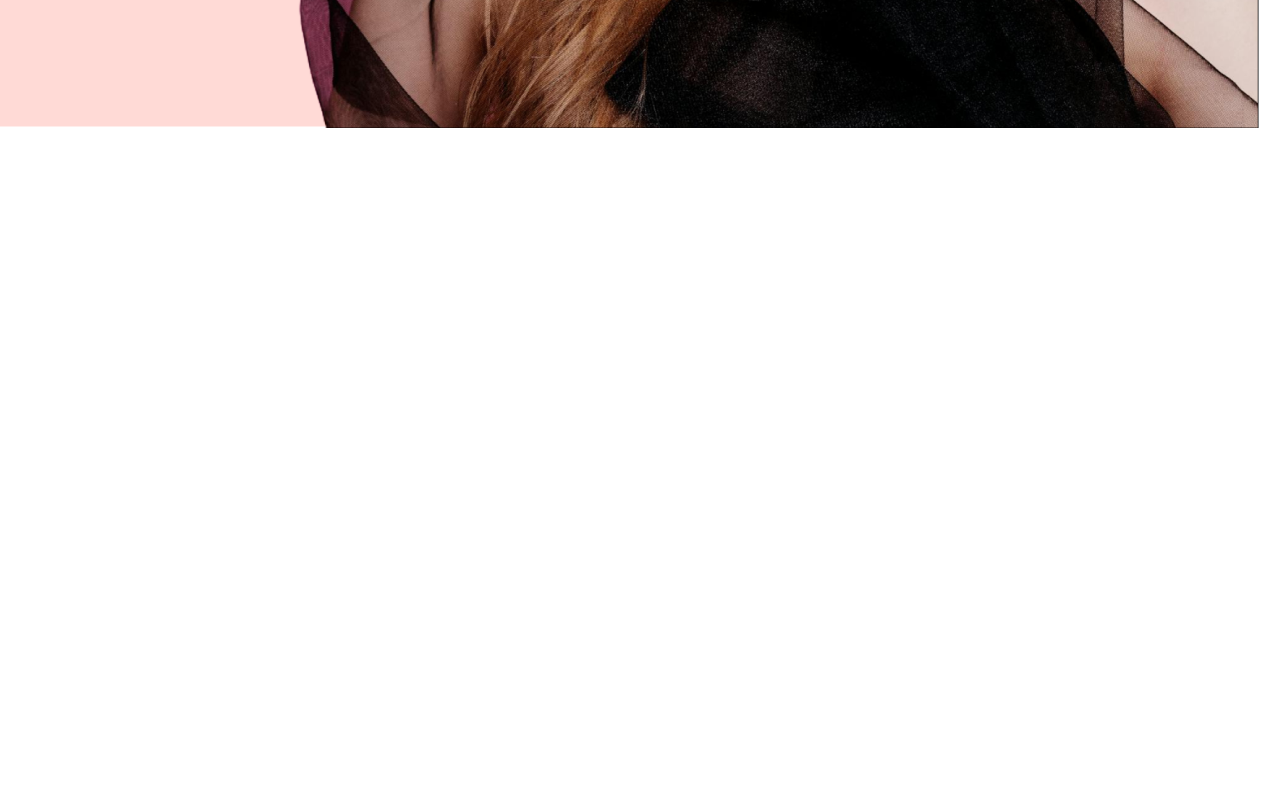
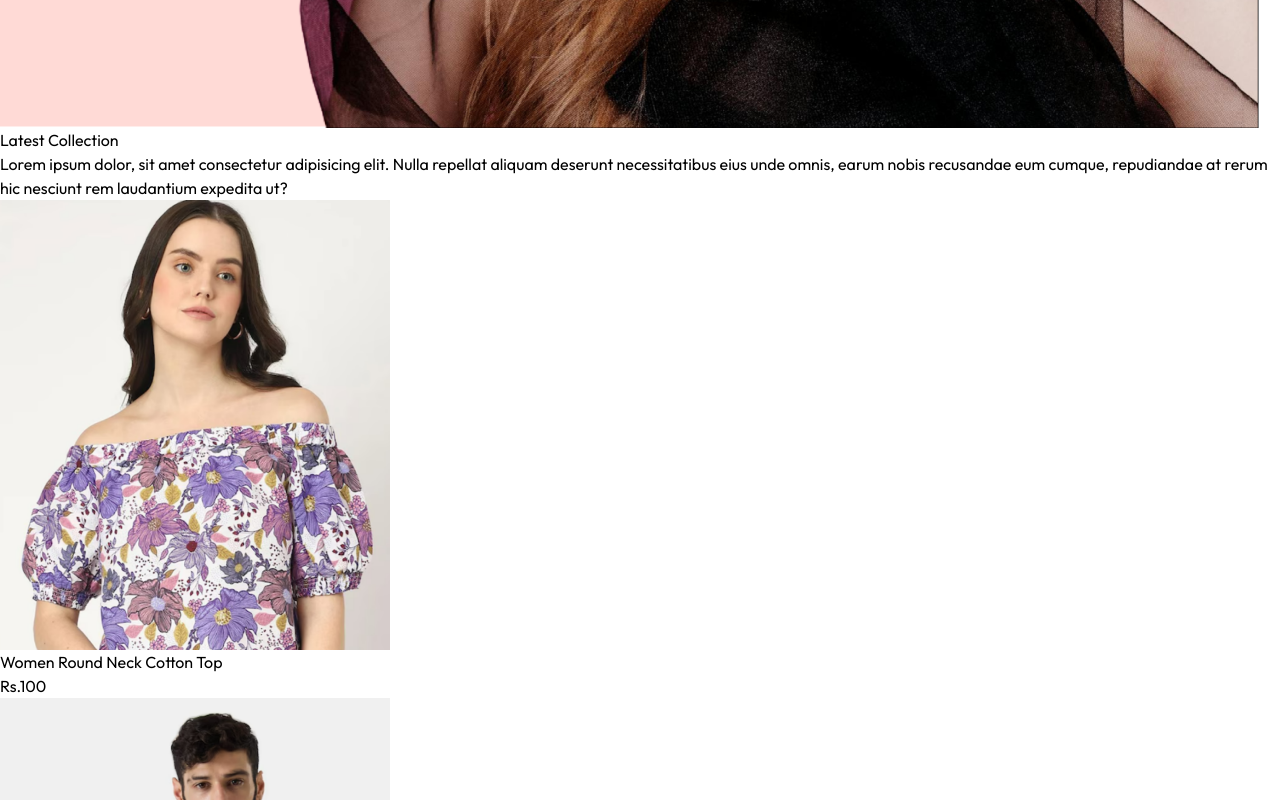
Before and after one commit to sagarbhati26/unico, a React (Vite) app: page / in a window 1280 px wide. Shown: the part 1480-2280 px from the top of the page. Before the commit the page ends 1608 px from the top, so only its background shows below. Built offline with nearby package versions, Linux system fonts and the light colour scheme.

Commit message:
products commit

```diff
--- a/src/components/LatestCollection.jsx
+++ b/src/components/LatestCollection.jsx
@@ -1,9 +1,45 @@
-import React from 'react'
+import React, { useContext, useEffect, useState } from "react";
+import { ShopContext } from "../context/shopContext";
+import Title from "./Title";
+import ProductItem from './ProductItem';
 
 const LatestCollection = () => {
+  const { products } = useContext(ShopContext);
+  const [latestProduct, setLatestProduct] = useState([]);
+
+
+  useEffect(() => {
+    if (products && products.length > 0) {
+      setLatestProduct(products.slice(0, 10));
+    }
+  }, [products]);
+
   return (
-    <div>LatestCollection</div>
-  )
-}
+    <div className="my-10">
+      <div className="text-center py-8 text-3xl">
+        <Title text1={"Latest"} text2={"Collection"} />
+        <p className="w-3/4 m-auto text-xs sm:text-sm md:text-base text-gray-600">
+          Lorem ipsum dolor, sit amet consectetur adipisicing elit. Nulla
+          repellat aliquam deserunt necessitatibus eius unde omnis, earum nobis
+          recusandae eum cumque, repudiandae at rerum hic nesciunt rem
+          laudantium expedita ut?
+        </p>
+      </div>
+      <div className="grid grid-cols-2 sm:grid-cols-3 md:grid-cols-4 lg:grid-cols-5 gap-4 gap-y-6">
+        {
+          latestProduct.map((item, index) => (
+            <ProductItem
+              key={index}
+              id={item._id}
+              image={item.image}
+              name={item.name}
+              price={item.price}
+            />
+          ))
+        }
+      </div>
+    </div>
+  );
+};
 
-export default LatestCollection
+export default LatestCollection;
--- /dev/null
+++ b/src/components/ProductItem.jsx
@@ -0,0 +1,18 @@
+import React, { useContext } from 'react'
+import { ShopContext } from '../context/shopContext'
+import { Link } from 'react-router-dom'
+
+const ProductItem = ({id,image,name,price}) => {
+    const{currency}=useContext(ShopContext)
+  return (
+    <Link className='text-gray-700 cursor-pointer' to={`/product/${id}`}>
+<div className='overflow-hidden'>
+    <img className='hover:-scale-y-110 transition ease-in-out' src={image[0]} alt="" />
+</div>
+<p className='pt-3 pb-1 text-sm'>{name}</p>
+<p className='text-sm font-medium'>{currency}{price}</p>
+    </Link>
+  )
+}
+
+export default ProductItem
--- /dev/null
+++ b/src/components/Title.jsx
@@ -0,0 +1,14 @@
+import React from "react";
+
+const Title = ({ text1, text2 }) => {
+  return (
+    <div className="inline-flex gap-2 items-center mb-3">
+      <p className="text-gray-500">
+        {text1} <span className="text-gray-700 font-medium">{text2}</span>
+      </p>
+      <p className="w-8 sm:w-12 h-[1px] sm:h-[2px] bg-gray-700"></p>
+    </div>
+  );
+};
+
+export default Title;
--- a/src/context/shopContext.jsx
+++ b/src/context/shopContext.jsx
@@ -1,10 +1,11 @@
 import { createContext } from "react";
 import { products } from "../assets/assets";
-export const shopContext = createContext();
-const shopContextProvider = (props) => {
-  const currency = "₹";
-  const delivery_fees = 10;
 
+export const ShopContext = createContext();
+
+const ShopContextProvider = (props) => {
+  const currency = "Rs.";
+  const delivery_fees = 69;
   const value = {
     products,
     currency,
@@ -12,8 +13,10 @@
   };
 
   return (
-    <shopContext.Provider value={value}>{props.children}</shopContext.Provider>
+    <ShopContext.Provider value={value}>
+      {props.children}
+    </ShopContext.Provider>
   );
 };
 
-export default shopContextProvider;
+export default ShopContextProvider;
--- a/src/main.jsx
+++ b/src/main.jsx
@@ -1,11 +1,14 @@
-import { StrictMode } from 'react'
+
 import { createRoot } from 'react-dom/client'
 import App from './components/App'
 import './styles/index.css'
 import { BrowserRouter } from 'react-router-dom'
+import ShopContextProvider from './context/shopContext'
 
 createRoot(document.getElementById('root')).render(
   <BrowserRouter>
+  <ShopContextProvider>
     <App/>
+    </ShopContextProvider>
   </BrowserRouter>,
 )
--- a/src/pages/Home.jsx
+++ b/src/pages/Home.jsx
@@ -1,10 +1,12 @@
 import React from 'react'
 import Hero from '../components/Hero'
+import LatestCollection from '../components/LatestCollection'
 
 const Home = () => {
   return (
     <div>
       <Hero/>
+      <LatestCollection/>
     </div>
   )
 }
```
